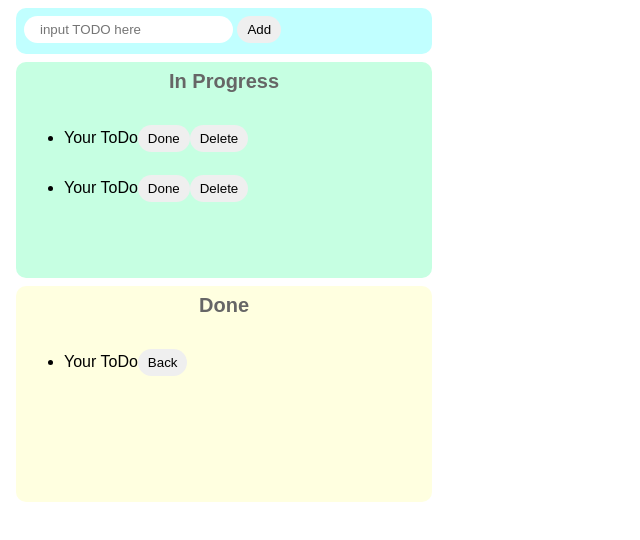
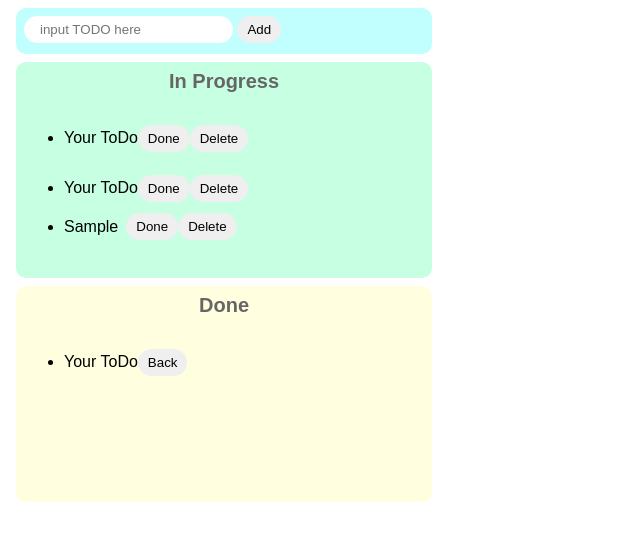
Before and after one commit to hirooutdoor/todo-only-js, a website built with Parcel: page index.html in a window 1280 px wide. Both pictures are taken after typing "Sample" into the empty fields and a click on the button "Add". Shown: the whole page, without its empty margins (0-640 px from the left). Built offline with nearby package versions, Linux system fonts and the light colour scheme.

Commit message:
add complete and delete button

```diff
--- a/index.html
+++ b/index.html
@@ -13,7 +13,7 @@
 
     <div class="inProgress-area">
       <p class="title">In Progress</p>
-      <ul>
+      <ul id="inProgress-list">
         <li>
           <div class="list-row">
             <p>Your ToDo</p>
--- a/src/index.js
+++ b/src/index.js
@@ -9,13 +9,25 @@ const onClickAdd = () => {
   const div = document.createElement("div");
   div.className = "list-row";
 
-  //liタグ生成
+  //Create li
   const li = document.createElement("li");
   li.innerText = inputText;
 
-  //divタグの子要素に各要素を設定
+  //Add complete button
+  const completeButton = document.createElement("button");
+  completeButton.innerText = "Done";
+
+  //Add delete button
+  const deleteButton = document.createElement("button");
+  deleteButton.innerText = "Delete";
+
+  //Add child elements into div
   div.appendChild(li);
-  console.log(div);
+  div.appendChild(completeButton);
+  div.appendChild(deleteButton);
+
+  //Add div into inProgress-list(ul)
+  document.getElementById("inProgress-list").appendChild(div);
 };
 
 document
--- a/src/styles.css
+++ b/src/styles.css
@@ -19,6 +19,10 @@ button:hover {
   background-color: #ff7fff;
   color: white;
   cursor: pointer;
+}
+
+li {
+  margin-right: 8px;
 }
 
 .input-area {
```
